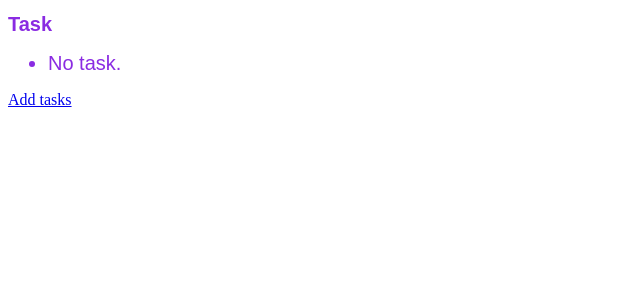
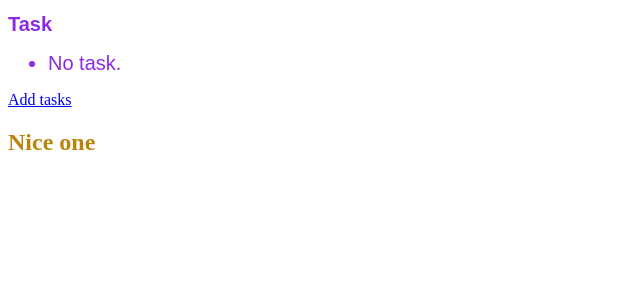
Before and after one commit to hoaes5422/Realthing, a Django app: page /Task/ in a window 1280 px wide. Shown: the top 300 px of the page, without its empty margins (0-640 px from the left). Run offline with Django 3.2, Linux system fonts and the light colour scheme.

Commit message:
Update list.html

```diff
--- a/Starting/Task/templates/list.html
+++ b/Starting/Task/templates/list.html
@@ -10,4 +10,6 @@
 		{% endfor %}
 	</ul>
 	<a href="{% url 'tasks:add' %}">Add tasks</a>
+
+	<h2>Nice one</h2>
 {% endblock %}
```
